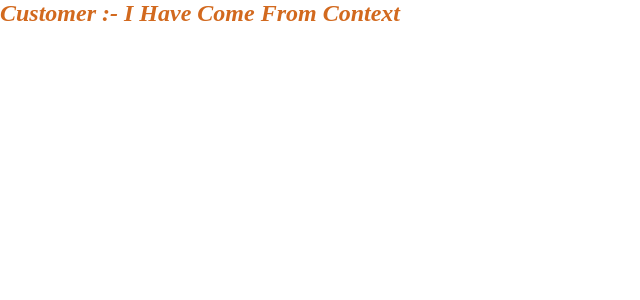
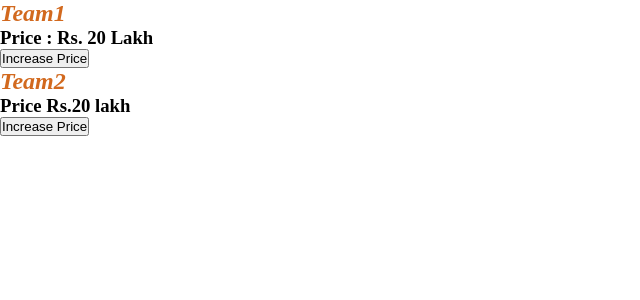
Before and after one commit to devendramali12/React, a React (Vite) app in the folder first-project/: page / in a window 1280 px wide. Shown: the top 300 px of the page, without its empty margins (0-640 px from the left). Built offline with nearby package versions, Linux system fonts and the light colour scheme.

Commit message:
06-03-2026

```diff
--- a/first-project/src/App.jsx
+++ b/first-project/src/App.jsx
@@ -23,6 +23,11 @@ import CounterApp from "./states/CounterApp";
 import Refcomp from "./refernce/Refcomp";
 import Customer from "./context-api/Customer";
 import Context1 from "./context-api/Context1";
+import Context2 from "./context-api/Context2";
+import Employee from "./context-api/Employee";
+import Company from "./context-api/Company";
+import Team1 from "./hoc/Team1";
+import Team2 from "./hoc/Team2";
 
 const App = () => {
   // let month = "February";
@@ -63,7 +68,14 @@ const App = () => {
 
       {/* <Refcomp></Refcomp> */}
 
-      <Context1></Context1>
+      {/* <Context1></Context1> */}
+
+      {/* <Context2>
+        <Company></Company>
+        <Employee></Employee>
+      </Context2> */}
+      <Team1></Team1>
+      <Team2></Team2>
     </section>
   );
 };
--- /dev/null
+++ b/first-project/src/context-api/Company.jsx
@@ -0,0 +1,19 @@
+import React from "react";
+import { ContextApi } from "./Context2";
+
+import { useContext } from "react";
+const Company = () => {
+  let data = useContext(ContextApi);
+  console.log(data); // {company : "xyz", employee : 120}
+
+  let { company, employee } = data;
+  return (
+    <>
+      <h1>Company</h1>
+      <h2>Company Name : {company}</h2>
+      <h2>No of Employee : {employee}</h2>
+    </>
+  );
+};
+
+export default Company;
--- /dev/null
+++ b/first-project/src/context-api/Context2.jsx
@@ -0,0 +1,19 @@
+import React, { createContext } from "react";
+import { useContext } from "react";
+
+export let ContextApi = createContext();
+
+const Context2 = (props) => {
+  let company = "xyz";
+  let employee = 120;
+
+  return (
+    <>
+      <ContextApi.Provider value={{ company, employee }}>
+        {props.children}
+      </ContextApi.Provider>
+    </>
+  );
+};
+
+export default Context2;
--- /dev/null
+++ b/first-project/src/context-api/Employee.jsx
@@ -0,0 +1,20 @@
+import React from "react";
+import { useContext } from "react";
+import { ContextApi } from "./Context2";
+
+const Employee = () => {
+  let data = useContext(ContextApi);
+  console.log(data);
+
+  let { company, employee } = data;
+
+  return (
+    <>
+      <h1>Employee</h1>
+      <h2>Company Name : {company}</h2>
+      <h2>No Of Employee : {employee}</h2>
+    </>
+  );
+};
+
+export default Employee;
--- /dev/null
+++ b/first-project/src/hoc/Hoc.jsx
@@ -0,0 +1,16 @@
+//? Higher order Component
+//? Used to write reusable logic
+import { useState } from "react";
+
+const Hoc = (WrappedComponent) => {
+  return function comp() {
+    // Reusable Logics
+    let [price, setPrice] = useState(20);
+
+    let incrPrice = () => {
+      setPrice(price + 20);
+    };
+    return <WrappedComponent price ={price} incrPrice={incrPrice}></WrappedComponent>;
+  };
+};
+export default Hoc;
--- /dev/null
+++ b/first-project/src/hoc/Team1.jsx
@@ -0,0 +1,17 @@
+import Hoc from "./Hoc";
+
+const Team1 = (props) => {
+  console.log(props);
+
+  let { price, incrPrice } = props;
+
+  return (
+    <>
+      <h2>Team1</h2>
+      <h3>Price : Rs. {price} Lakh</h3>
+      <button onClick={incrPrice}>Increase Price</button>
+    </>
+  );
+};
+
+export default Hoc(Team1);
--- /dev/null
+++ b/first-project/src/hoc/Team2.jsx
@@ -0,0 +1,15 @@
+import Hoc from "./Hoc";
+
+const Team2 = (props) => {
+  let { price, incrPrice } = props;
+
+  return (
+    <>
+      <h2>Team2</h2>
+      <h3>Price Rs.{price} lakh</h3>
+      <button onClick={incrPrice}>Increase Price</button>
+    </>
+  );
+};
+
+export default Hoc(Team2);
```
Also changed, not shown: first-project/src/context-api/Enginner.jsx (added).
